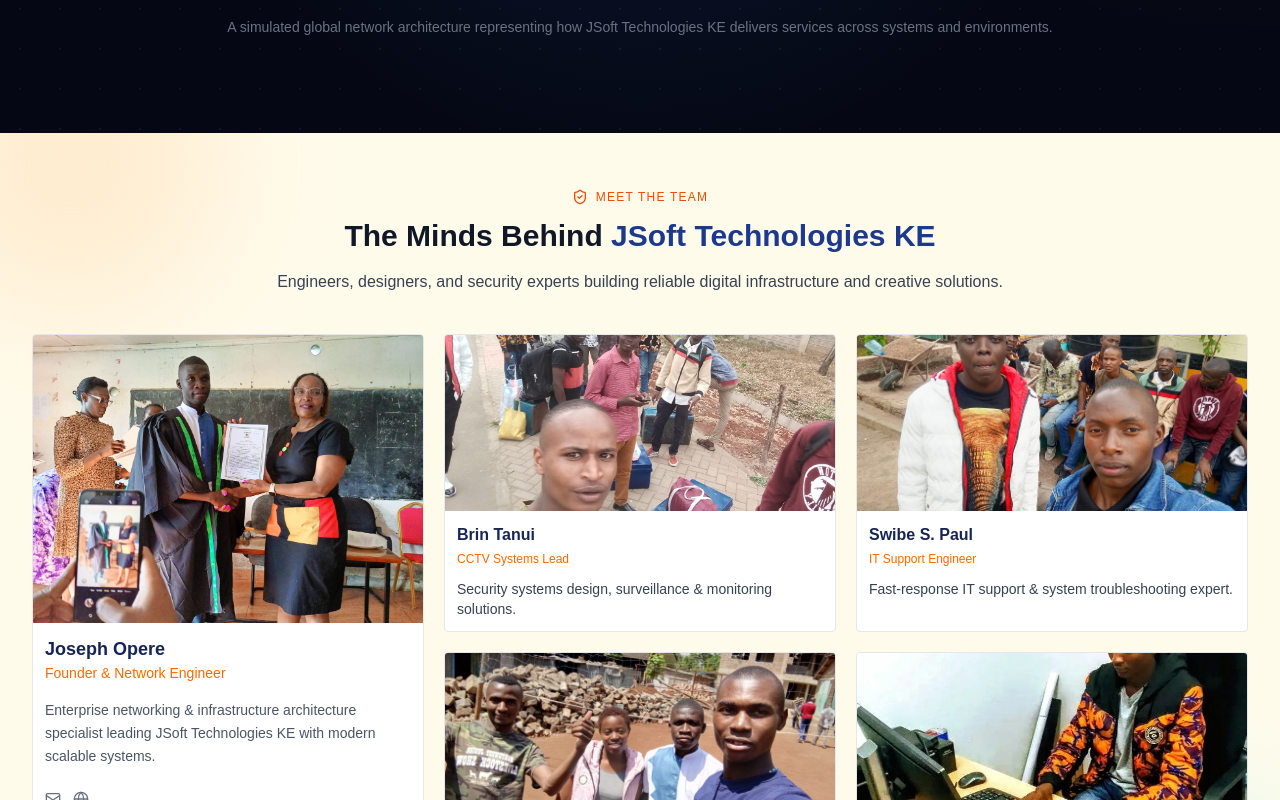
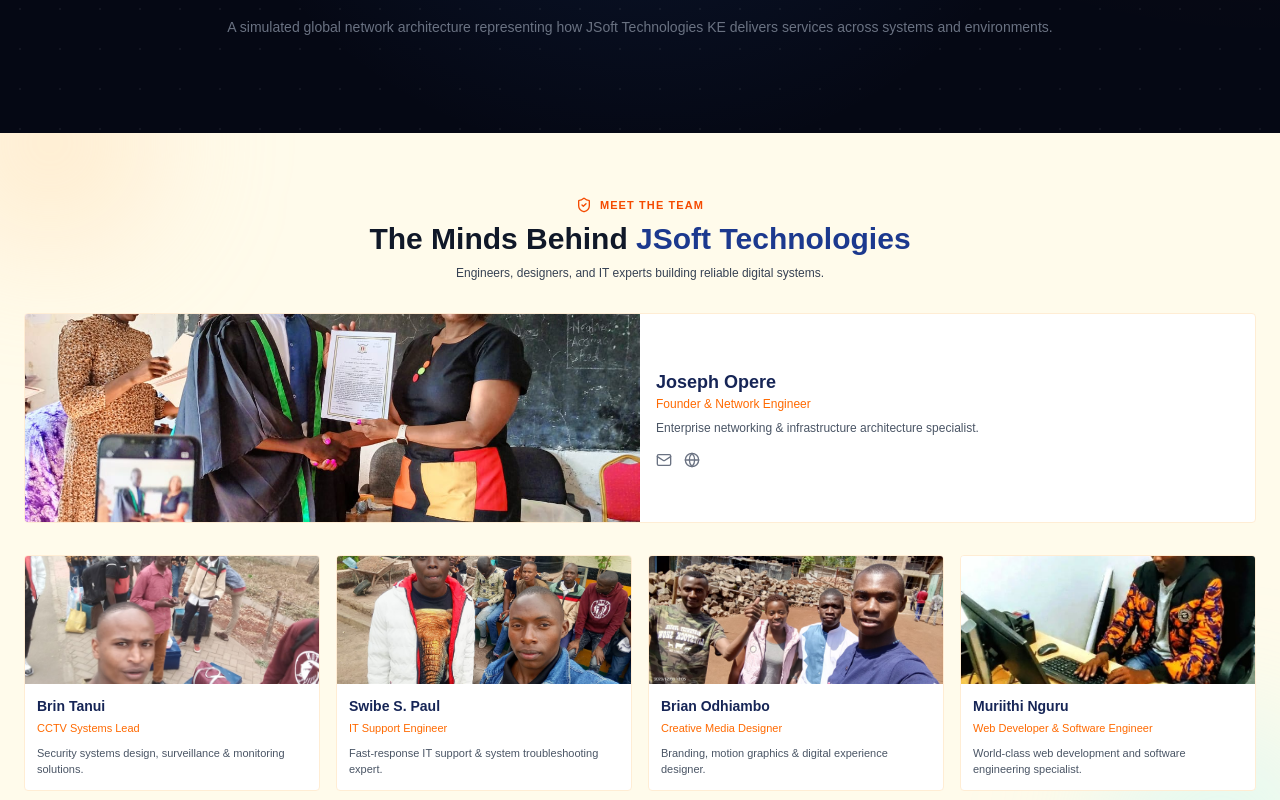
Before and after one commit to Seifuddin/jsofttechnologies, a Next.js app: page /about in a window 1280 px wide. Shown: the part 3320-4120 px from the top of the page. Built offline with nearby package versions, Linux system fonts and the light colour scheme.

Commit message:
improved team

```diff
--- a/app/components/Team.jsx
+++ b/app/components/Team.jsx
@@ -31,120 +31,113 @@
     },
     {
       name: "Muriithi Nguru",
-      role: "Web Developer & Software Engineer ",
-      desc: "World class Web development and Software Engineering Specialist",
+      role: "Web Developer & Software Engineer",
+      desc: "World-class web development and software engineering specialist.",
       img: "/images/1765669389666~2.jpg",
     },
   ];
 
-  const featured = team[0];
+  const leader = team[0];
   const others = team.slice(1);
 
   return (
-    <section className="relative bg-amber-50 py-14 overflow-hidden">
-      {/* Background atmosphere */}
+    <section className="relative bg-amber-50 py-16 overflow-hidden">
+      {/* background glow */}
       <div className="absolute inset-0 pointer-events-none">
-        <div className="absolute top-[-120px] left-[-80px] w-[300px] h-[300px] bg-orange-200/40 blur-3xl rounded-full"></div>
-        <div className="absolute bottom-[-120px] right-[-80px] w-[320px] h-[320px] bg-cyan-200/30 blur-3xl rounded-full"></div>
+        <div className="absolute top-[-100px] left-[-60px] w-[220px] h-[220px] bg-orange-200/40 blur-3xl rounded-full" />
+        <div className="absolute bottom-[-100px] right-[-60px] w-[240px] h-[240px] bg-cyan-200/30 blur-3xl rounded-full" />
       </div>
 
-      <div className="relative max-w-7xl mx-auto px-4 sm:px-6 lg:px-8">
-        {/* Header */}
+      <div className="relative max-w-7xl mx-auto px-6">
+
+        {/* HEADER */}
         <motion.div
-          initial={{ opacity: 0, y: 20 }}
+          initial={{ opacity: 0, y: 15 }}
           whileInView={{ opacity: 1, y: 0 }}
-          transition={{ duration: 0.6 }}
           viewport={{ once: true }}
-          className="mb-10 text-center"
+          className="text-center mb-8"
         >
-          <div className="flex items-center justify-center gap-2 text-orange-600 text-xs fontsemibold uppercase tracking-widest">
+          <div className="flex items-center justify-center gap-2 text-orange-600 text-[11px] font-semibold uppercase tracking-widest">
             <ShieldCheck className="w-4 h-4" />
             Meet The Team
           </div>
 
-          <h2 className="text-2xl md:text-3xl font-black text-gray-900 mt-3 leading-tight">
-            The Minds Behind
-            <span className="bock text-blue-900"> JSoft Technologies KE</span>
+          <h2 className="text-2xl md:text-3xl font-black text-gray-900 mt-2">
+            The Minds Behind{" "}
+            <span className="text-blue-900">JSoft Technologies</span>
           </h2>
 
-          <p className="text-gray-700 mt-4 max-wxl">
-            Engineers, designers, and security experts building reliable digital
-            infrastructure and creative solutions.
+          <p className="text-gray-700 mt-2 text-xs max-w-xl mx-auto">
+            Engineers, designers, and IT experts building reliable digital systems.
           </p>
         </motion.div>
 
-        {/* Layout */}
-        <div className="grid md:grid-cols-3 gap-5">
-          {/* Featured Member */}
+        {/* LEADER (SMALLER) */}
         <motion.div
-            whileHover={{ scale: 1.02 }}
-            className="md:row-span-2 bg-white rounded -3xl border border-gray-200 shadowlg relative overflow-hidden"
+          whileHover={{ scale: 1.01 }}
+          className="bg-white rounded -2xl border border-orange-100 shadowsm overflow-hidden flex mb-8"
         >
-            {/* IMAGE */}
-            <div className="h-72 w-full overflow-hidden">
+          <div className="w-1/2 h-52">
             <img
-                src={featured.img}
-                alt={featured.name}
-                className="w-full h-full object-cover hover:scale-105 transition duration-300"
+              src={leader.img}
+              alt={leader.name}
+              className="w-full h-full object-cover"
             />
           </div>
 
-            <div className="p-3 relative">
-              <h3 className="text-lg font-bold text-blue-950">{featured.name}</h3>
+          <div className="p-4 w-1/2 flex flex-col justify-center">
+            <h3 className="text-lg font-bold text-blue-950">
+              {leader.name}
+            </h3>
 
-              <p className="text-orange-500 text-sm font-medium">
-                {featured.role}
+            <p className="text-orange-500 text-xs font-medium">
+              {leader.role}
             </p>
 
-              <p className="text-gray-600 text-sm mt-4 leading-relaxed">
-                Enterprise networking & infrastructure architecture specialist
-                leading JSoft Technologies KE with modern scalable systems.
+            <p className="text-gray-600 text-xs mt-2 line-clamp-3">
+              {leader.desc}
             </p>
 
-              <div className="flex gap-3 mt-6 text-gray-500">
+            <div className="flex gap-3 mt-4 text-gray-500">
               <Mail className="w-4 h-4 hover:text-orange-500 cursor-pointer" />
               <Globe className="w-4 h-4 hover:text-orange-500 cursor-pointer" />
             </div>
           </div>
         </motion.div>
 
-          {/* Side Members */}
+        {/* TEAM GRID (SMALLER CARDS) */}
+        <div className="grid sm:grid-cols-2 lg:grid-cols-4 gap-4">
           {others.map((member, index) => (
             <motion.div
               key={index}
-              whileHover={{ y: -6 }}
-              className="bg-white rounded border border-gray-200 hover:shadow-md transition overflow-hidden"
+              whileHover={{ y: -4 }}
+              className="bg-white rounded -xl border border-orange-100 overflow-hidden shadowsm"
             >
-              {/* IMAGE */}
-              <div className="h-44 w-full overflow-hidden">
+              <div className="h-32 w-full">
                 <img
                   src={member.img}
                   alt={member.name}
-                  className="w-full h-full object-cover hover:scale-105 transition duration-300"
+                  className="w-full h-full object-cover"
                 />
               </div>
 
               <div className="p-3">
-                <h3 className="font-bold text-blue-950">
+                <h3 className="font-bold text-blue-950 text-sm">
                   {member.name}
                 </h3>
 
-                <p className="text-xs text-orange-500 font-medium mt-1">
+                <p className="text-[11px] text-orange-500 font-medium mt-1">
                   {member.role}
                 </p>
 
-                <p className="text-sm text-gray-700 mt-3">
+                <p className="text-[11px] text-gray-600 mt-2 line-clamp-2">
                   {member.desc}
                 </p>
-
-                <div className="hidden flex gap-3 mt-4 text-gray-400">
-                  <Mail className="w-4 h-4 hover:text-orange-500 cursor-pointer" />
-                  <Globe className="w-4 h-4 hover:text-orange-500 cursor-pointer" />
-                </div>
               </div>
             </motion.div>
           ))}
         </div>
+
       </div>
     </section>
   );
```
Lines whose indentation alone changed are shown as unchanged.
